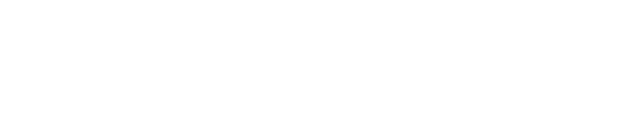
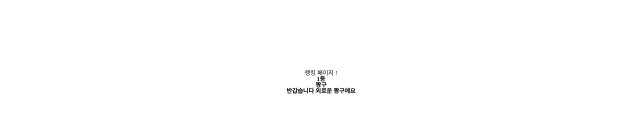
Before and after one commit to GO-SOPT-SOPTKATHON-TEAM4/team4-client, a React (Vite) app: page /ranking in a window 1280 px wide. Before the commit this address had no page. Shown: the part 318-450 px from the top of the page, without its empty margins (319-959 px from the left). Built offline with nearby package versions, Linux system fonts and the light colour scheme; a web font is replaced by a local one.

Commit message:
feat: ranking page 생성

```diff
--- a/src/Router.jsx
+++ b/src/Router.jsx
@@ -2,6 +2,7 @@ import { BrowserRouter, Route, Routes } from 'react-router-dom';
 
 import HomePage from './pages/HomePage';
 import LandingPage from './pages/LandingPage';
+import RankingPage from './pages/RankingPage';
 import { RecoilRoot } from 'recoil';
 import { Suspense } from 'react';
 import WinnerPage from './pages/WinnerPage';
@@ -15,6 +16,7 @@ const Router = () => {
             <Route path="/" element={<LandingPage />} />
             <Route path="/home" element={<HomePage />} />
             <Route path="/winner" element={<WinnerPage />} />
+            <Route path="/ranking" element = {<RankingPage />} />
           </Routes>
         </Suspense>
       </RecoilRoot>
--- /dev/null
+++ b/src/components/Ranking/Ranking.jsx
@@ -0,0 +1,6 @@
+const Ranking = () => {
+
+
+  return ;
+}
+export default Ranking;
--- /dev/null
+++ b/src/pages/RankingPage.jsx
@@ -0,0 +1,58 @@
+//import Ranking from '../components/Ranking/Ranking';
+
+import React from 'react';
+import styled from 'styled-components';
+
+const RankingPage = () => {
+  return (
+    <>
+      <St.RankingWrapper>
+        <St.RankingHeader> 랭킹 페이지 ! </St.RankingHeader>
+        <St.Ranker>
+            <St.RankImage/>
+            <St.RankNum> 1등 </St.RankNum>
+            <St.RankName> 짱구 </St.RankName>
+            <St.RankComment> 반갑습니다 외로운 짱구에요</St.RankComment>
+        </St.Ranker>
+      </St.RankingWrapper>
+    </>
+  );
+};
+
+export default RankingPage;
+
+const St = {
+    RankingWrapper: styled.div`
+    display: flex;
+    flex-direction: column;
+    justify-content: center;
+    align-items: center;
+
+    height: 100%;
+
+    `,
+
+    RankingHeader: styled.header`
+    display: flex;
+    `,
+
+    Ranker : styled.section`
+    display: flex;
+    flex-direction: column;
+    justify-content: center;
+    align-items:center;
+
+    `,
+    RankImage : styled.img`
+    display: flex;
+
+    `,
+    RankNum : styled.h1`
+
+    `,
+    RankName : styled.h2`
+    `,
+    RankComment: styled.h3`
+
+    `,
+}
--- a/src/pages/WinnerPage.jsx
+++ b/src/pages/WinnerPage.jsx
@@ -1,4 +1,5 @@
 import React from 'react';
+import axios from 'axios';
 import styled from 'styled-components';
 import 기안84 from '../assets/기안84.png';
 
@@ -10,16 +11,21 @@ const WinnerPage = () => {
       <St.WinnerWrapper>
         <St.WinnerHeader> 우승했어요 ! </St.WinnerHeader>
         <St.WinnerImage src ={기안84} />
+        <St.BackToWorldcup>
+            <button type='button'>
+              랜덤 월드컵 투표 참여하기
+            </button>
+        </St.BackToWorldcup>
+        <St.ShareMyImage>
+            <button type='button'>
+              내 사진 공유하기
+            </button>
+        </St.ShareMyImage>
         <St.Ranking>
             <button type='button'>
               랭킹 보기
             </button>
         </St.Ranking>
-        <St.ShareMyImage>
-            <button type='button'>
-              내 사진 공유하기
-            </button>
-        </St.ShareMyImage>
       </St.WinnerWrapper>
     </>
   );
@@ -50,6 +56,10 @@ const St = {
     width: 30rem;
     `,
 
+    BackToWorldcup : styled.section`
+    display: flex;
+    `,
+
     Ranking : styled.section`
     display: flex;
     `,
```
Also changed, not shown: src/components/Winner/Winner.jsx (+3 -7 lines).
